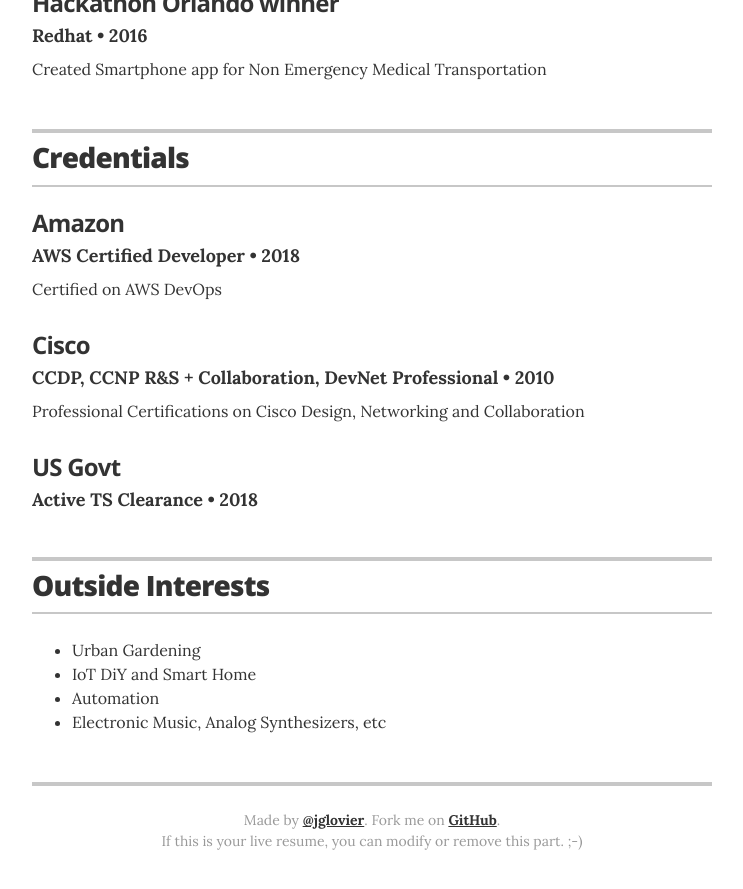
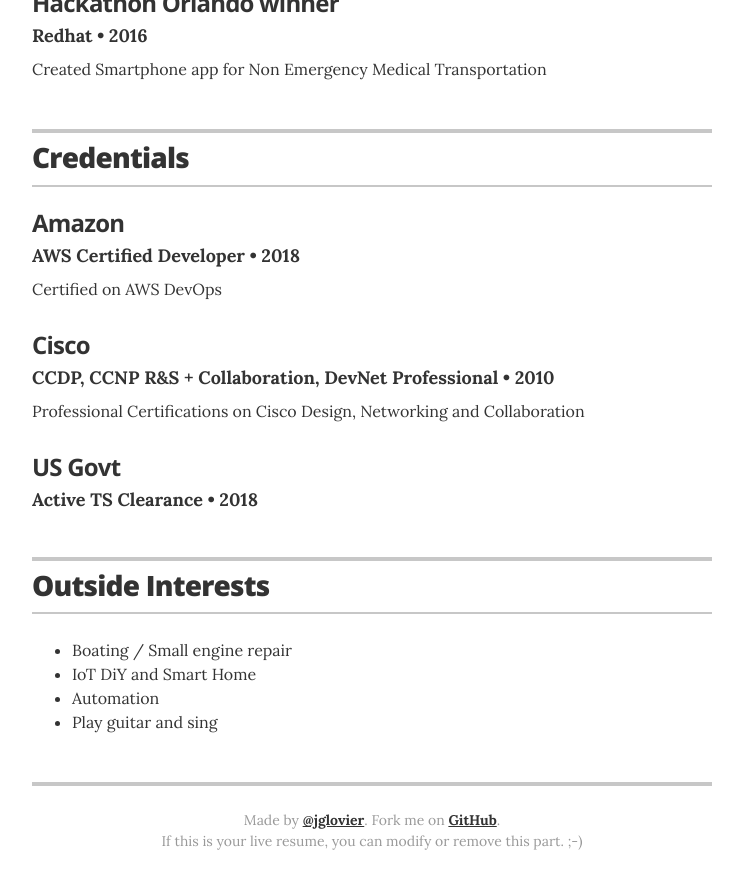
Before and after one commit to levensailor/cv, a Jekyll site: the page built from index.html, in a window 1280 px wide and 900 px high, scrolled down 6872 px. Shown: the top 889 px of the window, without its empty margins (268-1011 px from the left). Built offline with Jekyll 4.4.1, drawn with Linux system fonts in a browser that asks for light colours.

Commit message:
Update interests.yml

```diff
--- a/_data/interests.yml
+++ b/_data/interests.yml
@@ -1,5 +1,5 @@
 # Interests
-- description: Urban Gardening
+- description: Boating / Small engine repair
 - description: IoT DiY and Smart Home
 - description: Automation
-- description: Electronic Music, Analog Synthesizers, etc
+- description: Play guitar and sing
```
